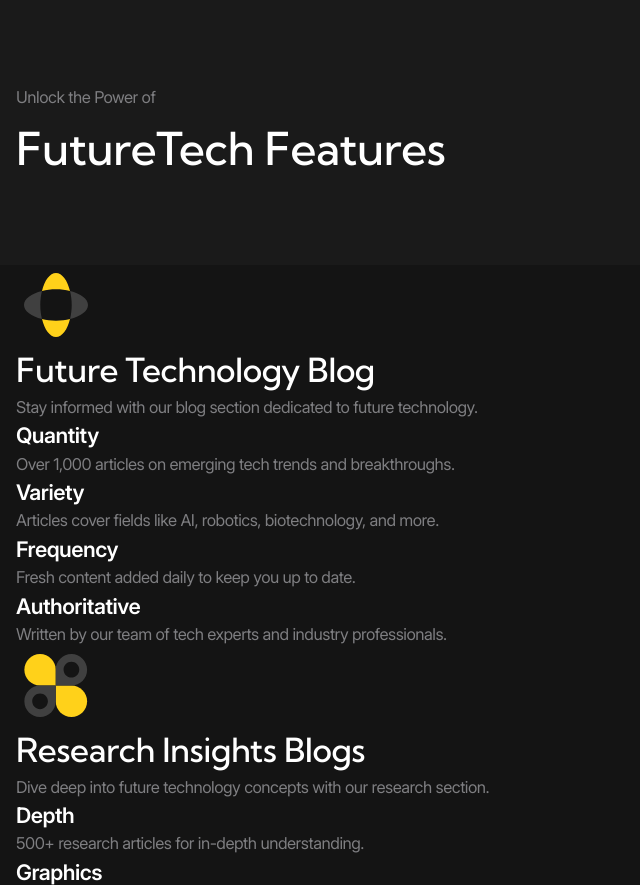
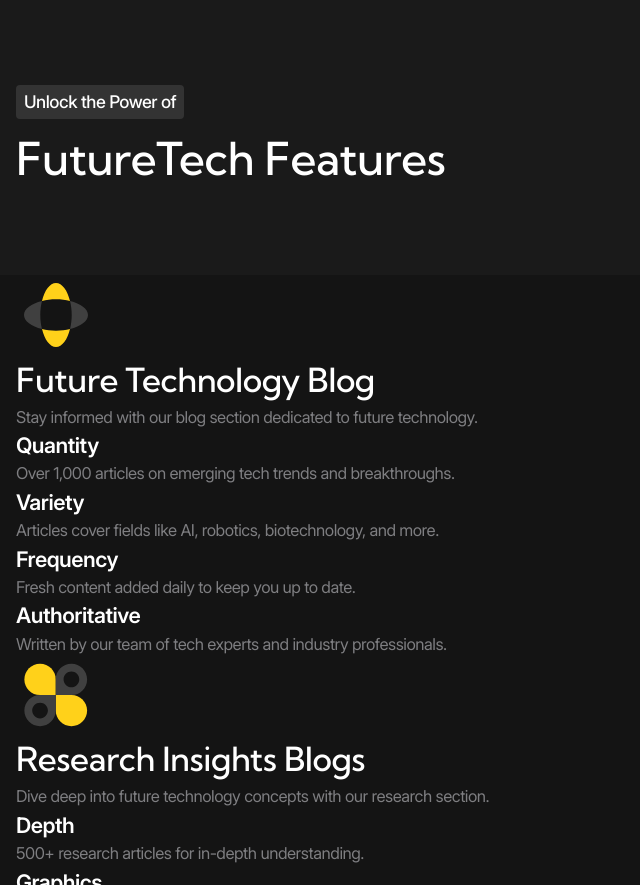
Before and after one commit to wireside/Future-Tech, a plain HTML site: page index.html in a window 1280 px wide. Shown: the part 998-1883 px from the top of the page, without its empty margins (0-640 px from the left). Drawn offline with Linux system fonts and the light colour scheme; files whose address does not match are found by name.

Commit message:
Customize 'tag' bem block

```diff
--- a/styles/blocks/_tag.scss
+++ b/styles/blocks/_tag.scss
@@ -1,5 +1,15 @@
 @use '../helpers' as *;
 
 .tag {
+  @include fluid-text(20, 14);
 
+  padding: rem(6) rem(10);
+  color: var(--color-light);
+  font-weight: 500;
+  background-color: var(--color-dark-20);
+  border-radius: rem(4);
+
+  @include laptop {
+    padding: rem(4) rem(8);
+  }
 }
```
Also changed, not shown: styles/main.css, 1 other file.
